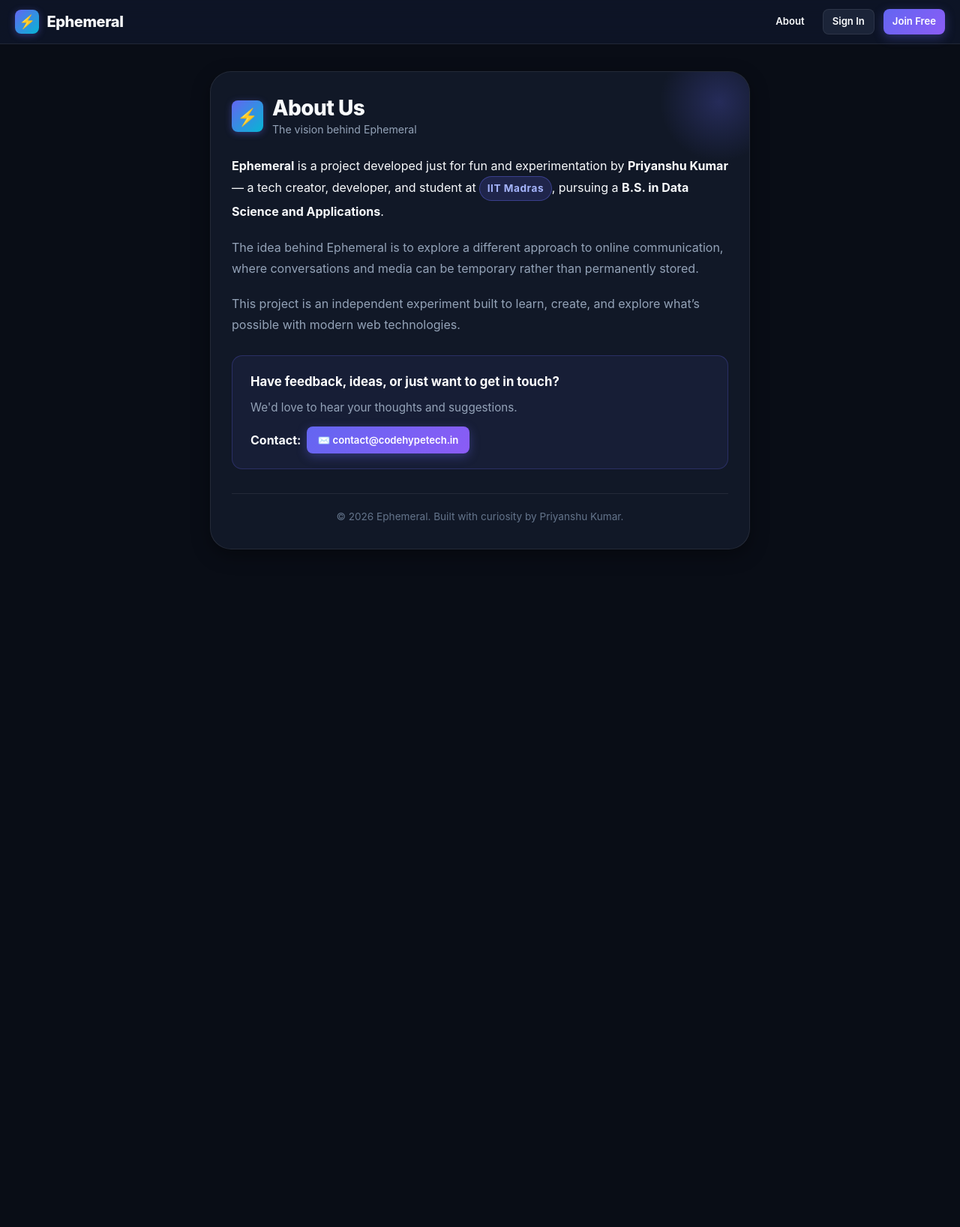
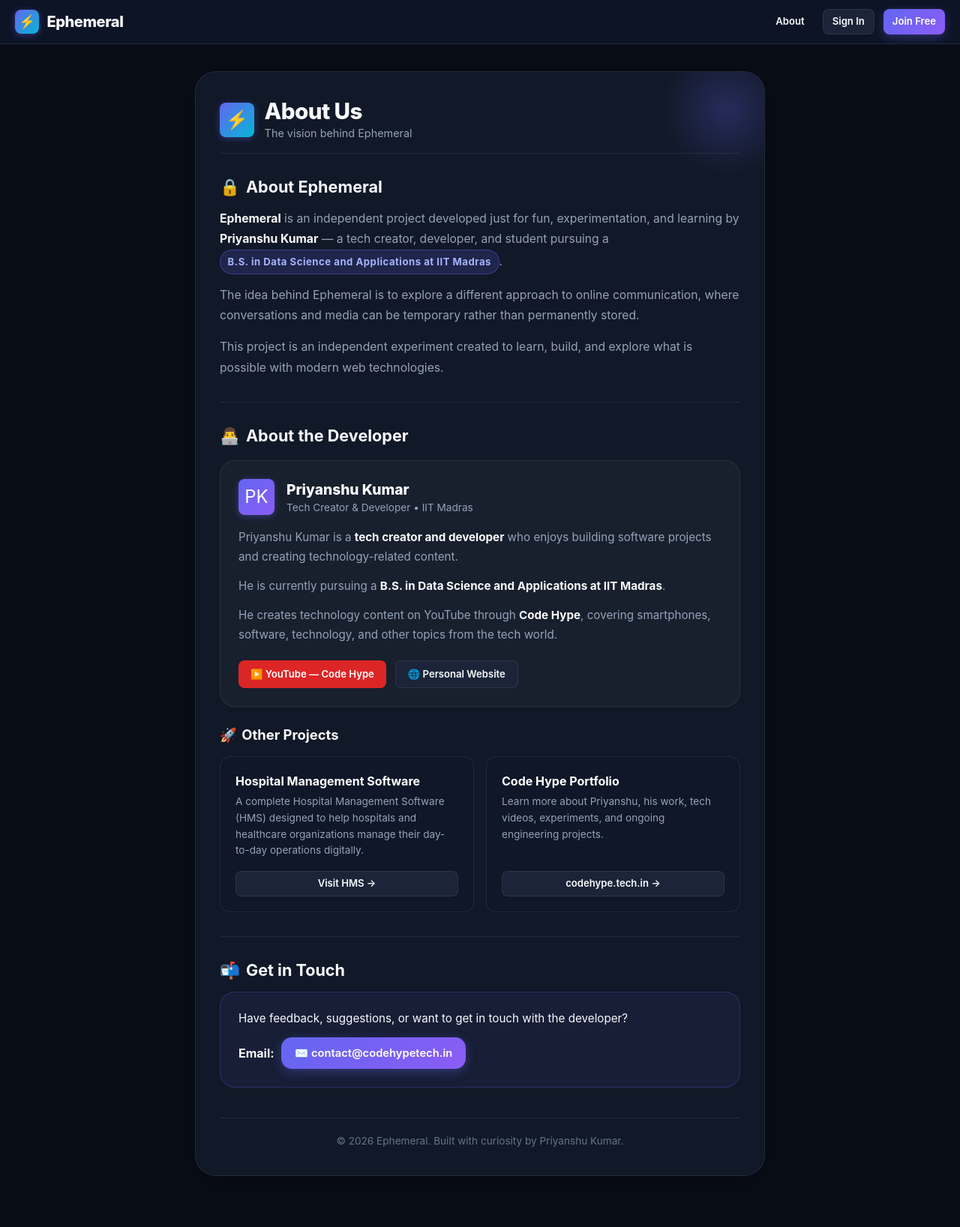
Before and after one commit to pkdsiit/ephemeral, a Flask app: page /about in a window 1280 px wide. Shown: the whole page at 75% size. Before the commit the page ends 733 px from the top, so only its background shows below. Run offline with Flask 3, Linux system fonts and the light colour scheme; parts of the project's set-up code (start-up, migrations or seed data) failed here and were passed over.

Commit message:
feat(about): update About Us page with complete developer profile, YouTube link, and project portfolio

```diff
--- a/app/templates/main/about.html
+++ b/app/templates/main/about.html
@@ -1,49 +1,134 @@
 {% extends "base.html" %}
 
-{% block title %}About Us & Contact{% endblock %}
+{% block title %}About Us — Ephemeral{% endblock %}
 
 {% block content %}
-<div style="max-width:720px; margin:1rem auto 2.5rem;">
-  <div class="card" style="padding:2rem 1.75rem; border-radius:var(--radius-xl); box-shadow:var(--shadow-md); position:relative; overflow:hidden;">
-    <div style="position:absolute; top:-40px; right:-40px; width:160px; height:160px; background:radial-gradient(circle, rgba(99,102,241,0.25), transparent 70%); border-radius:50%; pointer-events:none;"></div>
+<div style="max-width:760px; margin:1rem auto 3rem;">
+  <!-- Main About Us Card -->
+  <div class="card" style="padding:2.2rem 2rem; border-radius:var(--radius-xl); box-shadow:var(--shadow-md); position:relative; overflow:hidden; margin-bottom:1.5rem;">
+    <div style="position:absolute; top:-40px; right:-40px; width:180px; height:180px; background:radial-gradient(circle, rgba(99,102,241,0.25), transparent 70%); border-radius:50%; pointer-events:none;"></div>
 
-    <div style="display:flex; align-items:center; gap:0.75rem; margin-bottom:1.5rem;">
-      <div class="brand-icon" style="width:42px; height:42px; font-size:1.4rem;">⚡</div>
+    <div style="display:flex; align-items:center; gap:0.85rem; margin-bottom:1.75rem; padding-bottom:1rem; border-bottom:1px solid var(--border-color);">
+      <div class="brand-icon" style="width:46px; height:46px; font-size:1.5rem;">⚡</div>
       <div>
-        <h1 style="font-size:1.75rem; font-weight:800; letter-spacing:-0.02em; line-height:1.2;">About Us</h1>
-        <p style="color:var(--text-muted); font-size:0.88rem;">The vision behind Ephemeral</p>
+        <h1 style="font-size:1.85rem; font-weight:800; letter-spacing:-0.02em; line-height:1.2;">About Us</h1>
+        <p style="color:var(--text-muted); font-size:0.9rem;">The vision behind Ephemeral</p>
       </div>
     </div>
 
-    <div style="line-height:1.75; font-size:1rem; color:var(--text-main); display:flex; flex-direction:column; gap:1.2rem;">
-      <p>
-        <strong>Ephemeral</strong> is a project developed just for fun and experimentation by
-        <strong style="color:#ffffff;">Priyanshu Kumar</strong> — a tech creator, developer, and student at
-        <span class="badge badge-primary" style="font-size:0.85rem; padding:0.25rem 0.6rem; vertical-align:middle; text-transform:none;">IIT Madras</span>,
-        pursuing a <strong>B.S. in Data Science and Applications</strong>.
-      </p>
+    <!-- Section 1: About Ephemeral -->
+    <div style="margin-bottom:2rem;">
+      <h2 style="font-size:1.35rem; font-weight:700; color:var(--text-main); margin-bottom:0.75rem; display:flex; align-items:center; gap:0.5rem;">
+        <span>🔒</span> About Ephemeral
+      </h2>
+      <div style="line-height:1.75; font-size:0.98rem; color:var(--text-muted); display:flex; flex-direction:column; gap:0.9rem;">
+        <p>
+          <strong style="color:var(--text-main);">Ephemeral</strong> is an independent project developed just for fun, experimentation, and learning by
+          <strong style="color:var(--text-main);">Priyanshu Kumar</strong> — a tech creator, developer, and student pursuing a
+          <span class="badge badge-primary" style="font-size:0.82rem; padding:0.25rem 0.6rem; vertical-align:middle; text-transform:none;">B.S. in Data Science and Applications at IIT Madras</span>.
+        </p>
 
-      <p style="color:var(--text-muted);">
-        The idea behind Ephemeral is to explore a different approach to online communication, where conversations and media can be temporary rather than permanently stored.
-      </p>
+        <p>
+          The idea behind Ephemeral is to explore a different approach to online communication, where conversations and media can be temporary rather than permanently stored.
+        </p>
 
-      <p style="color:var(--text-muted);">
-        This project is an independent experiment built to learn, create, and explore what’s possible with modern web technologies.
-      </p>
+        <p>
+          This project is an independent experiment created to learn, build, and explore what is possible with modern web technologies.
+        </p>
+      </div>
+    </div>
 
-      <div style="background:rgba(99, 102, 241, 0.08); border:1px solid rgba(99, 102, 241, 0.25); border-radius:var(--radius-md); padding:1.25rem 1.5rem; margin-top:0.5rem;">
-        <h3 style="font-size:1.05rem; font-weight:700; margin-bottom:0.4rem; color:#ffffff;">Have feedback, ideas, or just want to get in touch?</h3>
-        <p style="margin-bottom:0.75rem; font-size:0.95rem; color:var(--text-muted);">We'd love to hear your thoughts and suggestions.</p>
-        <div style="display:flex; align-items:center; gap:0.5rem;">
-          <span style="font-weight:700; color:var(--text-main);">Contact:</span>
-          <a href="mailto:contact@codehypetech.in" class="btn btn-sm btn-primary" style="text-decoration:none; padding:0.4rem 0.9rem;">
+    <hr style="border:none; border-top:1px solid var(--border-color); margin:1.75rem 0;">
+
+    <!-- Section 2: About the Developer -->
+    <div style="margin-bottom:2rem;">
+      <h2 style="font-size:1.35rem; font-weight:700; color:var(--text-main); margin-bottom:1rem; display:flex; align-items:center; gap:0.5rem;">
+        <span>👨‍💻</span> About the Developer
+      </h2>
+
+      <div style="background:rgba(255, 255, 255, 0.03); border:1px solid var(--border-color); border-radius:var(--radius-lg); padding:1.5rem; margin-bottom:1.5rem;">
+        <div style="display:flex; align-items:center; gap:1rem; margin-bottom:1rem; flex-wrap:wrap;">
+          <div class="brand-icon" style="width:48px; height:48px; font-size:1.5rem; background:linear-gradient(135deg, #6366f1, #8b5cf6);">PK</div>
+          <div>
+            <h3 style="font-size:1.2rem; font-weight:800; color:#ffffff;">Priyanshu Kumar</h3>
+            <p style="font-size:0.85rem; color:var(--text-muted);">Tech Creator & Developer • IIT Madras</p>
+          </div>
+        </div>
+
+        <div style="line-height:1.75; font-size:0.95rem; color:var(--text-muted); display:flex; flex-direction:column; gap:0.75rem;">
+          <p>
+            Priyanshu Kumar is a <strong style="color:var(--text-main);">tech creator and developer</strong> who enjoys building software projects and creating technology-related content.
+          </p>
+          <p>
+            He is currently pursuing a <strong style="color:var(--text-main);">B.S. in Data Science and Applications at IIT Madras</strong>.
+          </p>
+          <p>
+            He creates technology content on YouTube through <strong style="color:var(--text-main);">Code Hype</strong>, covering smartphones, software, technology, and other topics from the tech world.
+          </p>
+        </div>
+
+        <div style="margin-top:1.25rem; display:flex; flex-wrap:wrap; gap:0.75rem;">
+          <a href="https://www.youtube.com/@CodeHype-Priyanshu" target="_blank" rel="noopener noreferrer" class="btn btn-sm btn-danger" style="background:#dc2626; color:#ffffff; border:none; padding:0.5rem 1rem;">
+            ▶️ YouTube — Code Hype
+          </a>
+          <a href="https://codehype.tech.in/" target="_blank" rel="noopener noreferrer" class="btn btn-sm btn-secondary" style="padding:0.5rem 1rem;">
+            🌐 Personal Website
+          </a>
+        </div>
+      </div>
+
+      <!-- Other Projects -->
+      <h3 style="font-size:1.15rem; font-weight:700; color:var(--text-main); margin-bottom:0.85rem; display:flex; align-items:center; gap:0.4rem;">
+        <span>🚀</span> Other Projects
+      </h3>
+
+      <div class="grid-2" style="gap:1rem;">
+        <!-- Project 1: HMS -->
+        <div style="background:rgba(15, 23, 42, 0.7); border:1px solid var(--border-color); border-radius:var(--radius-md); padding:1.25rem; display:flex; flex-direction:column;">
+          <h4 style="font-size:1rem; font-weight:700; color:#ffffff; margin-bottom:0.35rem;">Hospital Management Software</h4>
+          <p style="font-size:0.85rem; color:var(--text-muted); line-height:1.6; margin-bottom:1rem; flex:1;">
+            A complete Hospital Management Software (HMS) designed to help hospitals and healthcare organizations manage their day-to-day operations digitally.
+          </p>
+          <a href="https://hms.codehype.tech.in/" target="_blank" rel="noopener noreferrer" class="btn btn-sm btn-secondary" style="margin-top:auto;">
+            Visit HMS →
+          </a>
+        </div>
+
+        <!-- Project 2: Personal Website -->
+        <div style="background:rgba(15, 23, 42, 0.7); border:1px solid var(--border-color); border-radius:var(--radius-md); padding:1.25rem; display:flex; flex-direction:column;">
+          <h4 style="font-size:1rem; font-weight:700; color:#ffffff; margin-bottom:0.35rem;">Code Hype Portfolio</h4>
+          <p style="font-size:0.85rem; color:var(--text-muted); line-height:1.6; margin-bottom:1rem; flex:1;">
+            Learn more about Priyanshu, his work, tech videos, experiments, and ongoing engineering projects.
+          </p>
+          <a href="https://codehype.tech.in/" target="_blank" rel="noopener noreferrer" class="btn btn-sm btn-secondary" style="margin-top:auto;">
+            codehype.tech.in →
+          </a>
+        </div>
+      </div>
+    </div>
+
+    <hr style="border:none; border-top:1px solid var(--border-color); margin:1.75rem 0;">
+
+    <!-- Section 3: Get in Touch -->
+    <div>
+      <h2 style="font-size:1.35rem; font-weight:700; color:var(--text-main); margin-bottom:0.75rem; display:flex; align-items:center; gap:0.5rem;">
+        <span>📬</span> Get in Touch
+      </h2>
+      <div style="background:rgba(99, 102, 241, 0.08); border:1px solid rgba(99, 102, 241, 0.25); border-radius:var(--radius-lg); padding:1.5rem;">
+        <p style="margin-bottom:0.85rem; font-size:0.95rem; color:var(--text-main);">
+          Have feedback, suggestions, or want to get in touch with the developer?
+        </p>
+        <div style="display:flex; align-items:center; gap:0.6rem; flex-wrap:wrap;">
+          <span style="font-weight:700; color:var(--text-main);">Email:</span>
+          <a href="mailto:contact@codehypetech.in" class="btn btn-primary" style="padding:0.45rem 1.1rem; font-size:0.92rem;">
             ✉️ contact@codehypetech.in
           </a>
         </div>
       </div>
     </div>
 
-    <div style="margin-top:2rem; padding-top:1.25rem; border-top:1px solid var(--border-color); text-align:center; color:var(--text-dim); font-size:0.85rem;">
+    <!-- Footer Copyright -->
+    <div style="margin-top:2.5rem; padding-top:1.25rem; border-top:1px solid var(--border-color); text-align:center; color:var(--text-dim); font-size:0.85rem;">
       © 2026 Ephemeral. Built with curiosity by Priyanshu Kumar.
     </div>
   </div>
```
